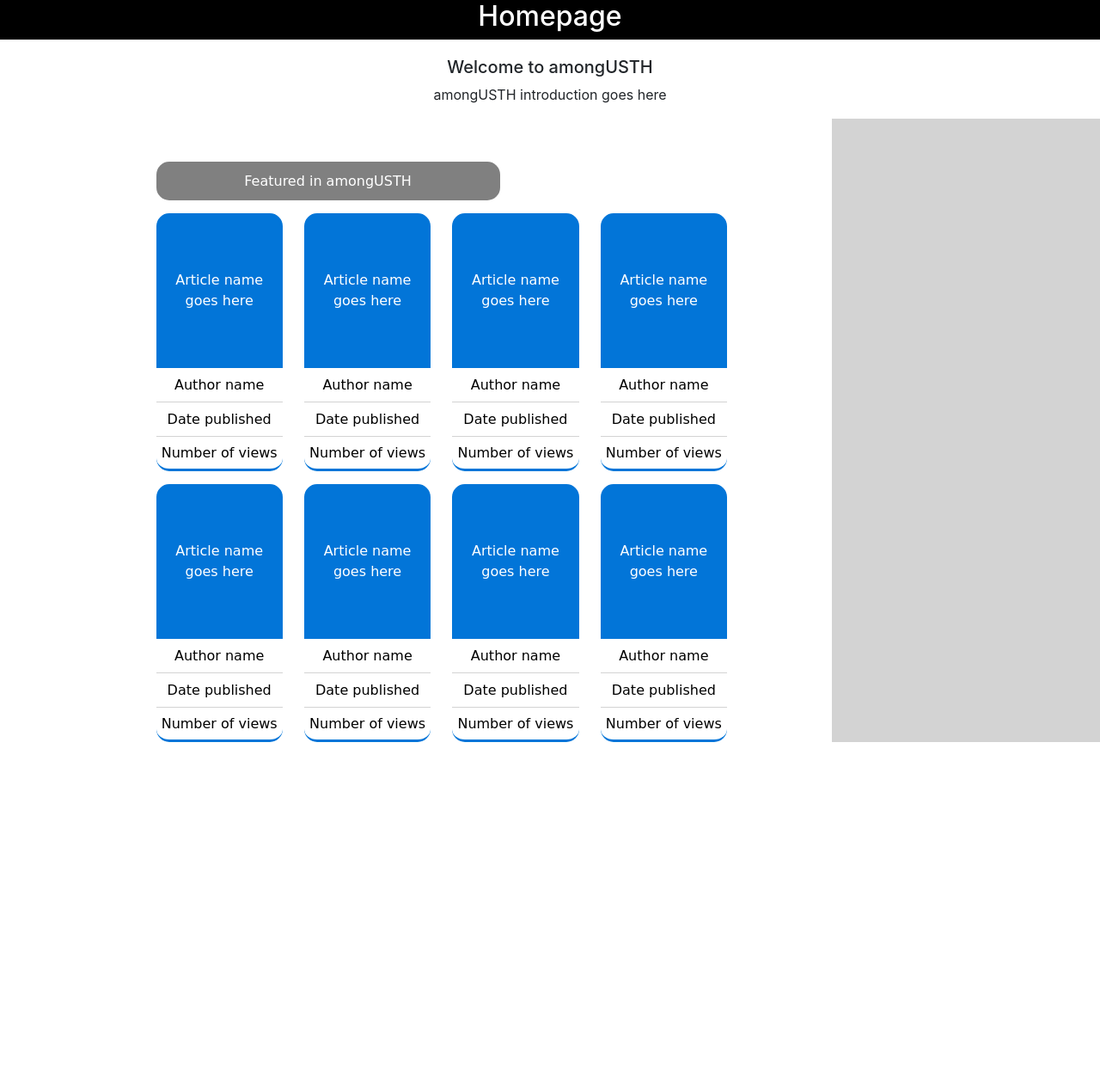
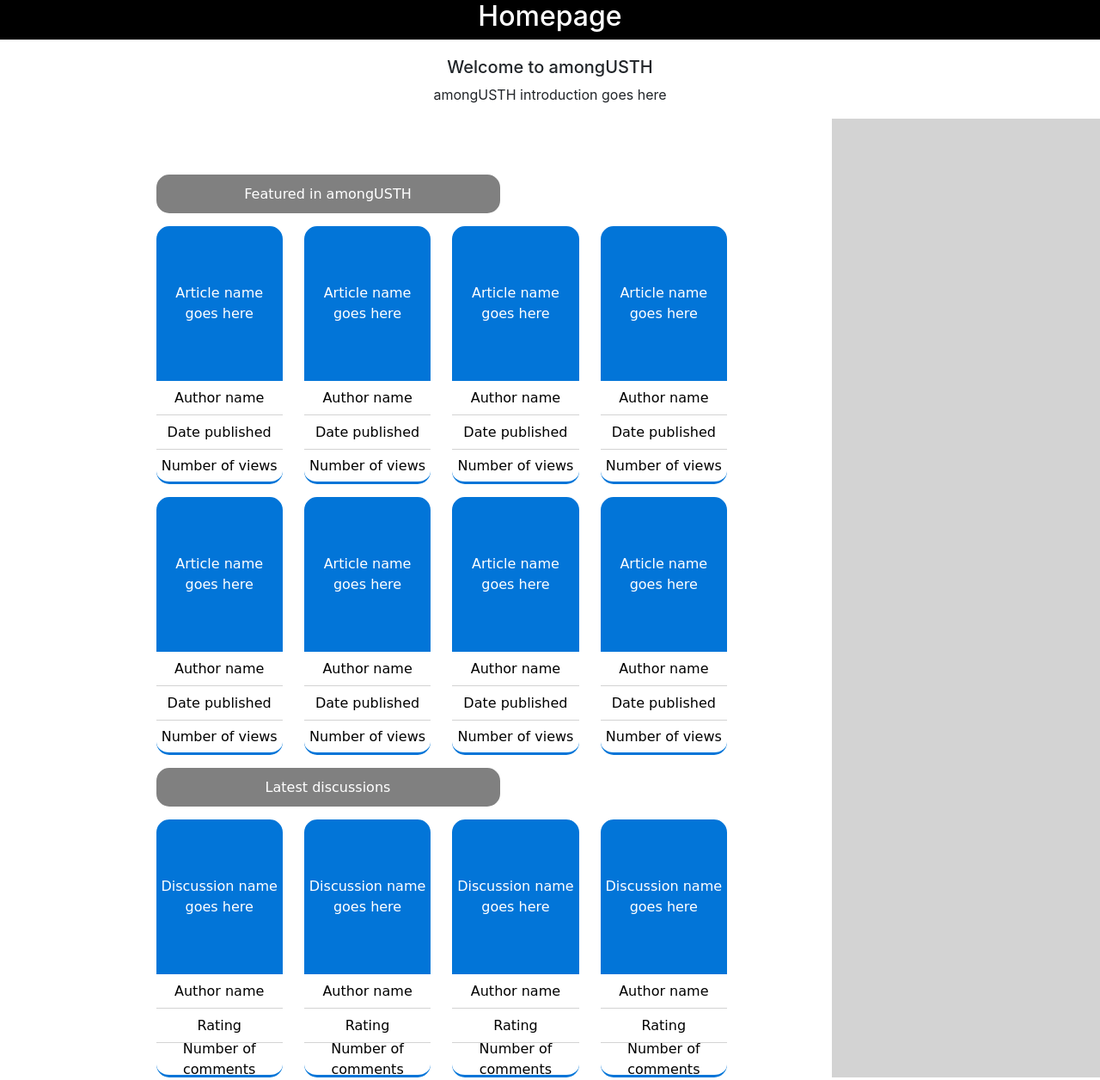
Before and after one commit to dtkienn/amongUSTH, a Flask app: page / in a window 1280 px wide. Shown: the part 63-1319 px from the top of the page at 86% size. Before the commit the page ends 926 px from the top, so only its background shows below. Run offline with Flask 2, Linux system fonts and the light colour scheme; some libraries are stand-ins or nearby versions; some web fonts are replaced.

Commit message:
added some homepage features

```diff
--- a/app.py
+++ b/app.py
@@ -10,5 +10,8 @@ def homepage():
 def login():
    return render_template("login.html")
 
+@app.route('/all_discussion')
+def all_discussion():
+   return render_template("all_discussion.html")
 if __name__ == '__main__':
    app.run(debug=True)
--- a/static/stylesheets/main.css
+++ b/static/stylesheets/main.css
@@ -42,6 +42,7 @@ nav{
     width: 400px;
     border-radius: 15px;
     border-color: grey;
+    margin-top: 15px;
 }
 
 #link1{
--- a/templates/homepage.html
+++ b/templates/homepage.html
@@ -71,6 +71,35 @@
     <div id= "detail3">Number of views</div>
     <div id= "detail3">Number of views</div>
 </div>
+<div class= "row" id= "row11">
+    <div id="test">Latest discussions</div>
+</div>
+<div class= "row" id=" row12">
+    <div id="link1">Discussion name goes here</div>
+    <div id="link2">Discussion name goes here</div>
+    <div id="link2">Discussion name goes here</div>
+    <div id="link2">Discussion name goes here</div>
+</div>
+<div class= "row" id= "row13">
+    <div id= "detail1">Author name</div>
+    <div id= "detail2">Author name</div>
+    <div id= "detail2">Author name</div>
+    <div id= "detail2">Author name</div>
+</div>
+<div class= "row" id= "row14">
+    <div id= "detail1">Rating</div>
+    <div id= "detail2">Rating</div>
+    <div id= "detail2">Rating</div>
+    <div id= "detail2">Rating</div>
+</div>
+<div class= "row" id= "row15">
+    <div id= "detail-end">Number of comments</div>
+    <div id= "detail3">Number of comments</div>
+    <div id= "detail3">Number of comments</div>
+    <div id= "detail3">Number of comments</div>
+</div>
+
+
 
 
 {% endblock %}
--- a/templates/navbar.html
+++ b/templates/navbar.html
@@ -11,11 +11,7 @@
             Discussion
           </a>
           <div class="dropdown-menu" aria-labelledby="navbarDropdown">
-            <a class="dropdown-item" href="#">Latest discussions...</a>
-            <a class="dropdown-item" href="#">Most viewed discussions</a>
-            <a class="dropdown-item" href="#">Discussion categories</a>
-            <div class="dropdown-divider"></div>
-            <a class="dropdown-item" href="#">All discussions</a>
+            <a class="dropdown-item" href="/all_discussion">All discussions</a>
           </div>
               </li>
         <li class="nav-item dropdown">
```
Also changed, not shown: templates/all_discussion.html (added, +10 -0 lines).
